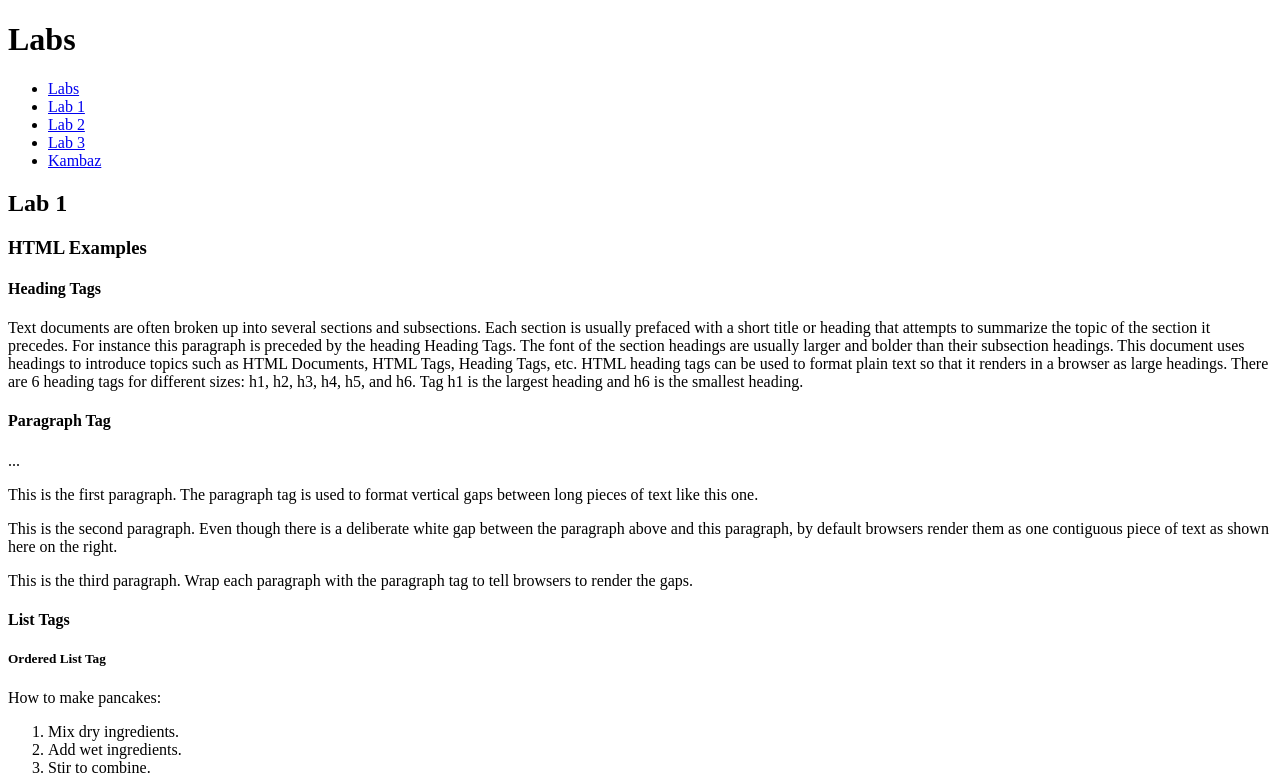
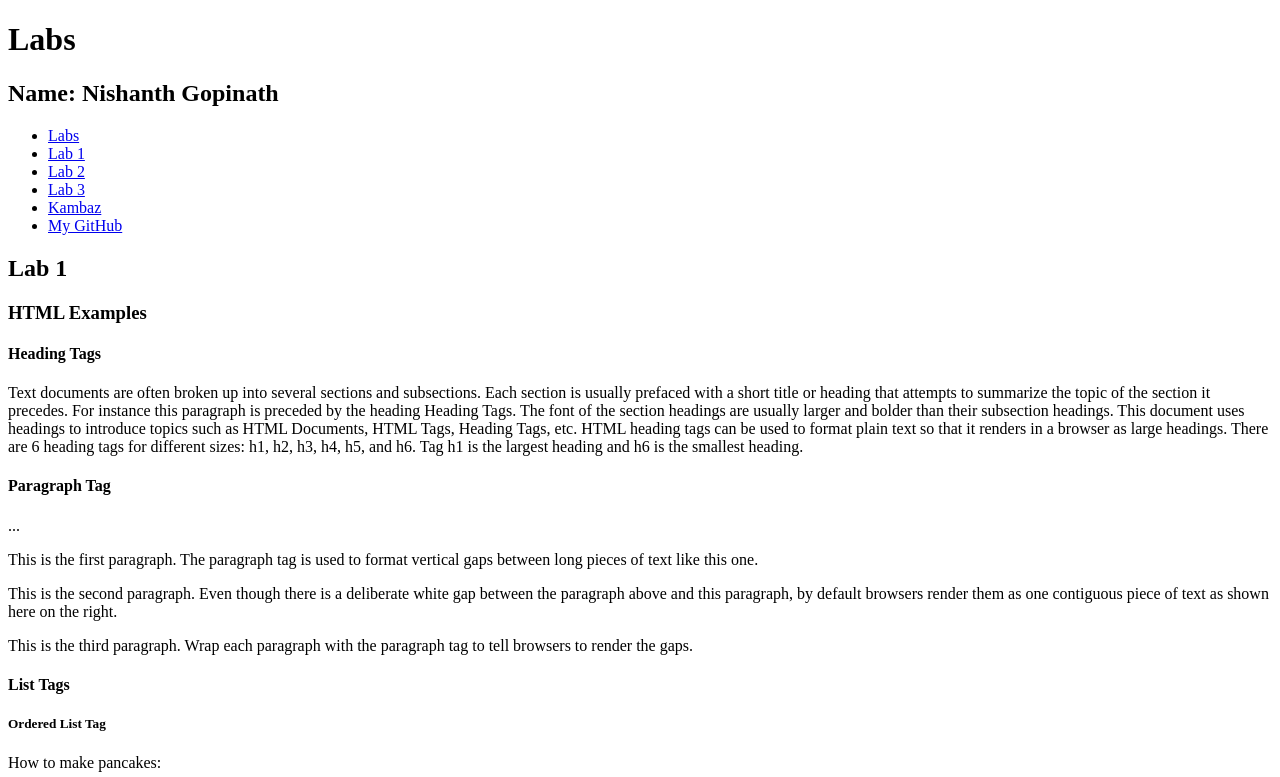
Before and after one commit to NishFish/kambaz-react-web-app, a React (Vite) app: page /#/Labs/Lab1 in a window 1280 px wide. Shown: the top 777 px of the page. Built offline with nearby package versions, Linux system fonts and the light colour scheme.

Commit message:
added github link and name

```diff
--- a/src/Labs/TOC.tsx
+++ b/src/Labs/TOC.tsx
@@ -8,6 +8,7 @@
         <li><Link to="/Labs/Lab2">Lab 2</Link></li>
         <li><Link to="/Labs/Lab3">Lab 3</Link></li>
         <li><Link to="/Kambaz">Kambaz</Link></li>
+        <li><Link to="https://github.com/NishFish/kambaz-react-web-app" id="wd-github">My GitHub</Link></li>
       </ul>
     );
   }
--- a/src/Labs/index.tsx
+++ b/src/Labs/index.tsx
@@ -7,6 +7,7 @@
   return (
     <div>
       <h1>Labs</h1>
+      <h2>Name: Nishanth Gopinath</h2>
       <TOC />
       <Routes>
         <Route path="/" element={<Navigate to="Lab1" />} />
```
